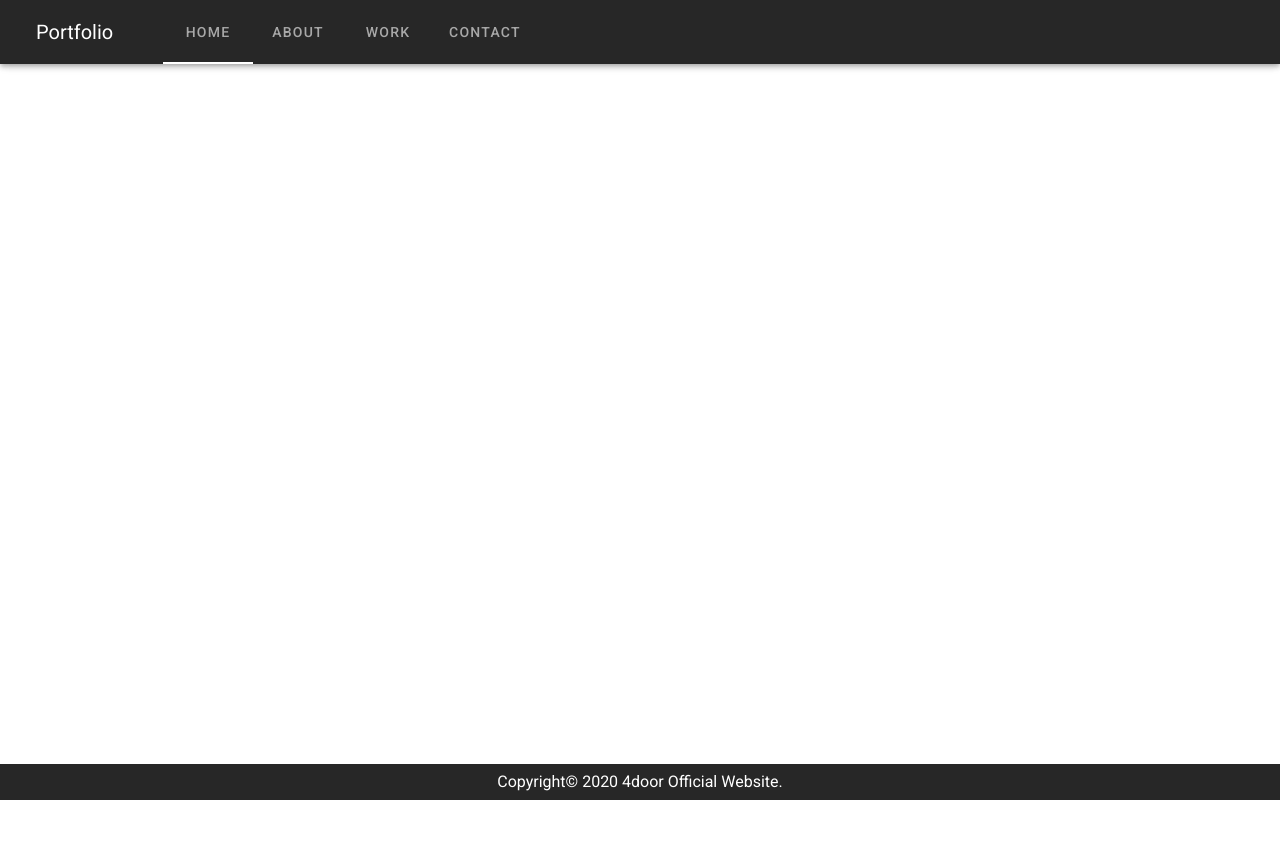
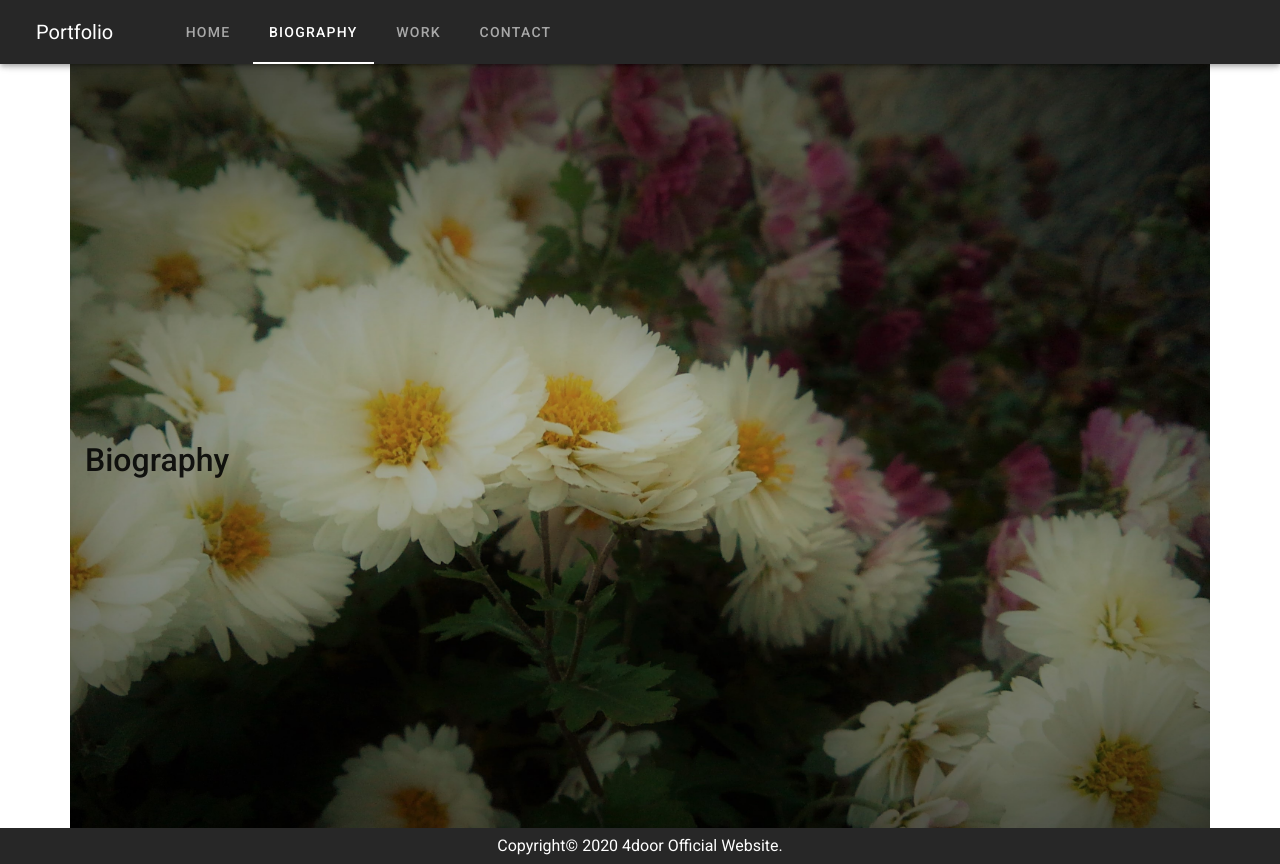
Before and after one commit to 4door/Portfolio, a Vue app: page /#/biography in a window 1280 px wide. Before the commit the page ends 800 px from the top, so only its background shows below. Built offline with nearby package versions, Linux system fonts and the light colour scheme; what vue-toasted would draw is missing.

Commit message:
update:Canged from About to Biography

```diff
--- a/router.js
+++ b/router.js
@@ -1,7 +1,7 @@
 import Vue from 'vue'
 import Router from 'vue-router'
 import Home from './src/components/Home.vue'
-import About from './src/components/About.vue'
+import Biography from './src/components/Biography.vue'
 import Work from './src/components/Work.vue'
 import Contact from './src/components/Contact.vue'
 
@@ -15,9 +15,9 @@ export default new Router({
       component: Home
     },
     {
-      path: '/about',
-      name: 'about',
-      component: About
+      path: '/biography',
+      name: 'biography',
+      component: Biography
     },
     {
       path: '/work',
--- a/src/common/constants.js
+++ b/src/common/constants.js
@@ -5,8 +5,8 @@ export default {
         url: '/'
       },
       {
-        name: 'ABOUT',
-        url: '/about'
+        name: 'BIOGRAPHY',
+        url: '/biography'
       },
       {
         name: 'WORK',
--- a/src/components/About.vue
+++ b/src/components/Biography.vue
@@ -1,13 +1,13 @@
 <template>
-  <section class="about">
-    <v-container fluid fill-height class="about__content">
-        <h2>About</h2>
+  <section class="biography">
+    <v-container fluid fill-height class="biography__content">
+        <h2>Biography</h2>
     </v-container>
   </section>
 </template>
 <style lang="scss" scope>
 @import '../styles/common/common.scss';
-.about__content {
+.biography__content {
   background: url("../assets/top.jpg");
   background-size: cover;
   background-position: center center;
```
